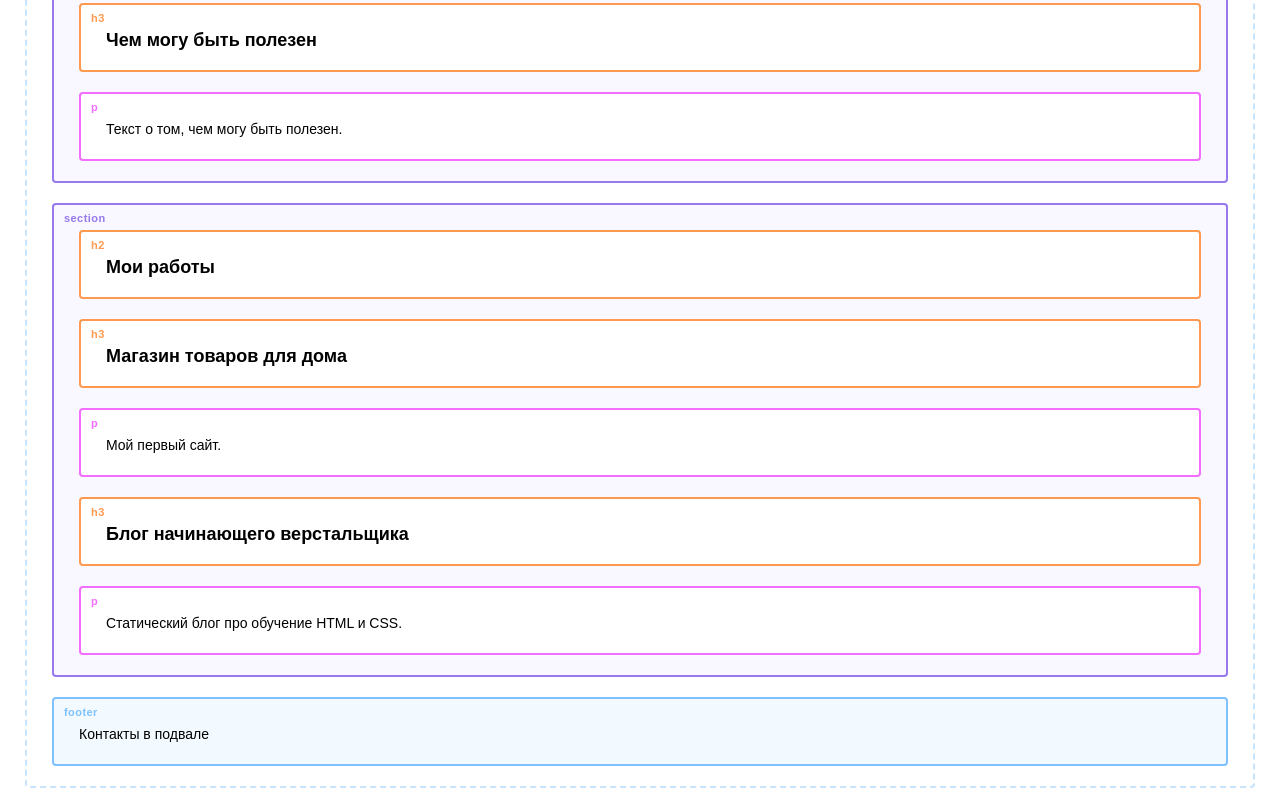
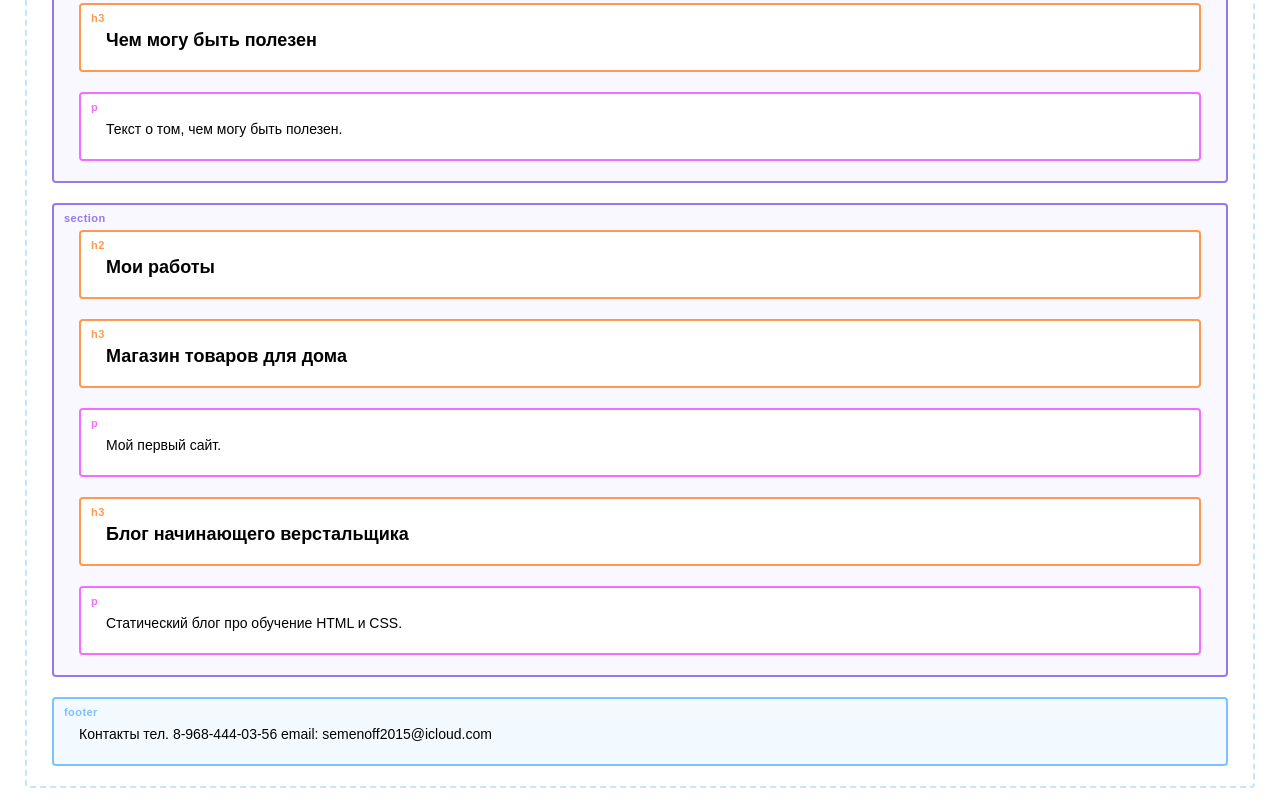
Before and after one commit to Semenof/my-site, a plain HTML site: page index.html in a window 1280 px wide. Shown: the part 659-1467 px from the top of the page. Drawn offline with Linux system fonts and the light colour scheme.

Commit message:
Меняет текст на главной странице

```diff
--- a/index.html
+++ b/index.html
@@ -35,7 +35,7 @@
     </section>
 
     <footer class="page-footer">
-      Контакты в подвале
+      Контакты тел. 8-968-444-03-56 email: semenoff2015@icloud.com
     </footer>
   </body>
 </html>
```
